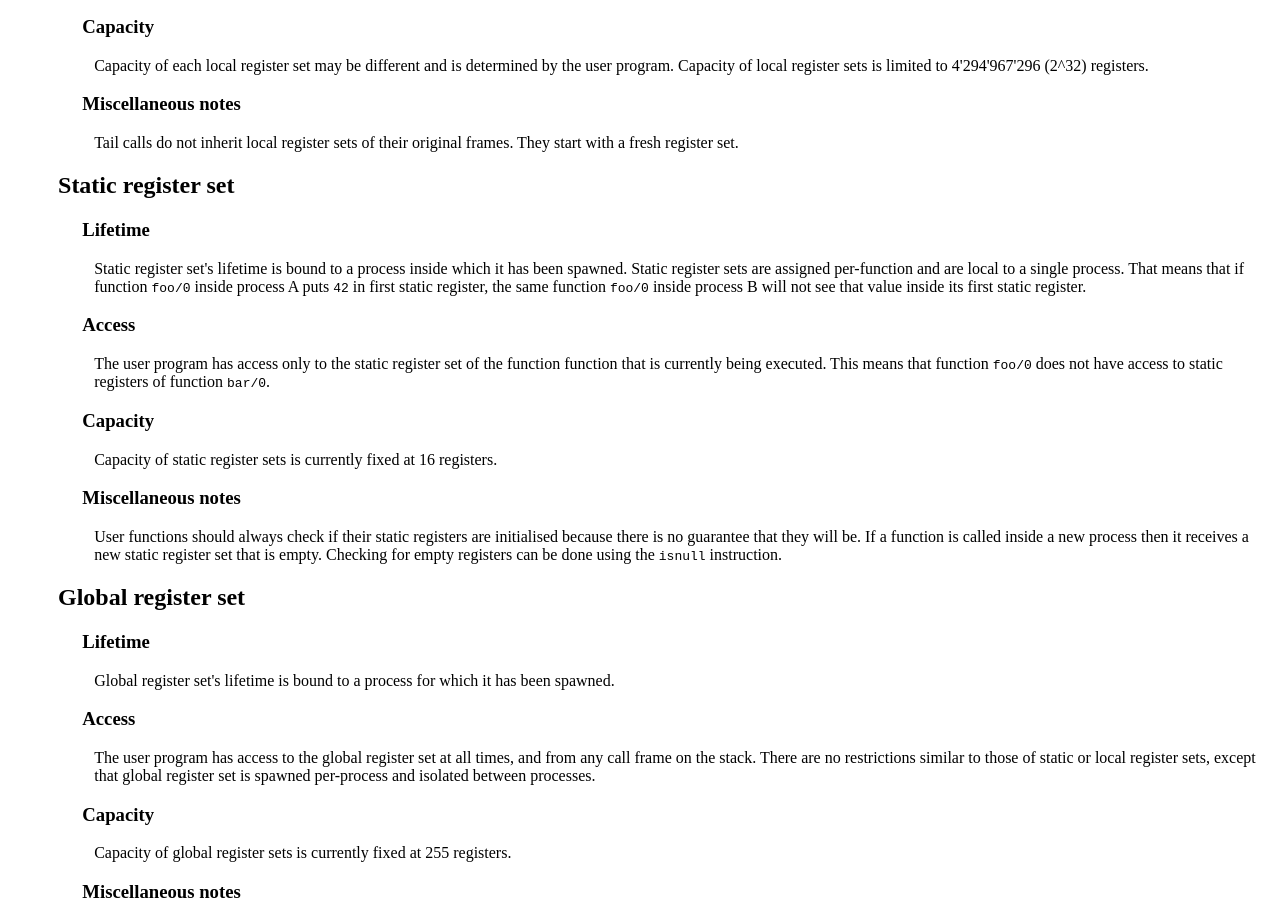
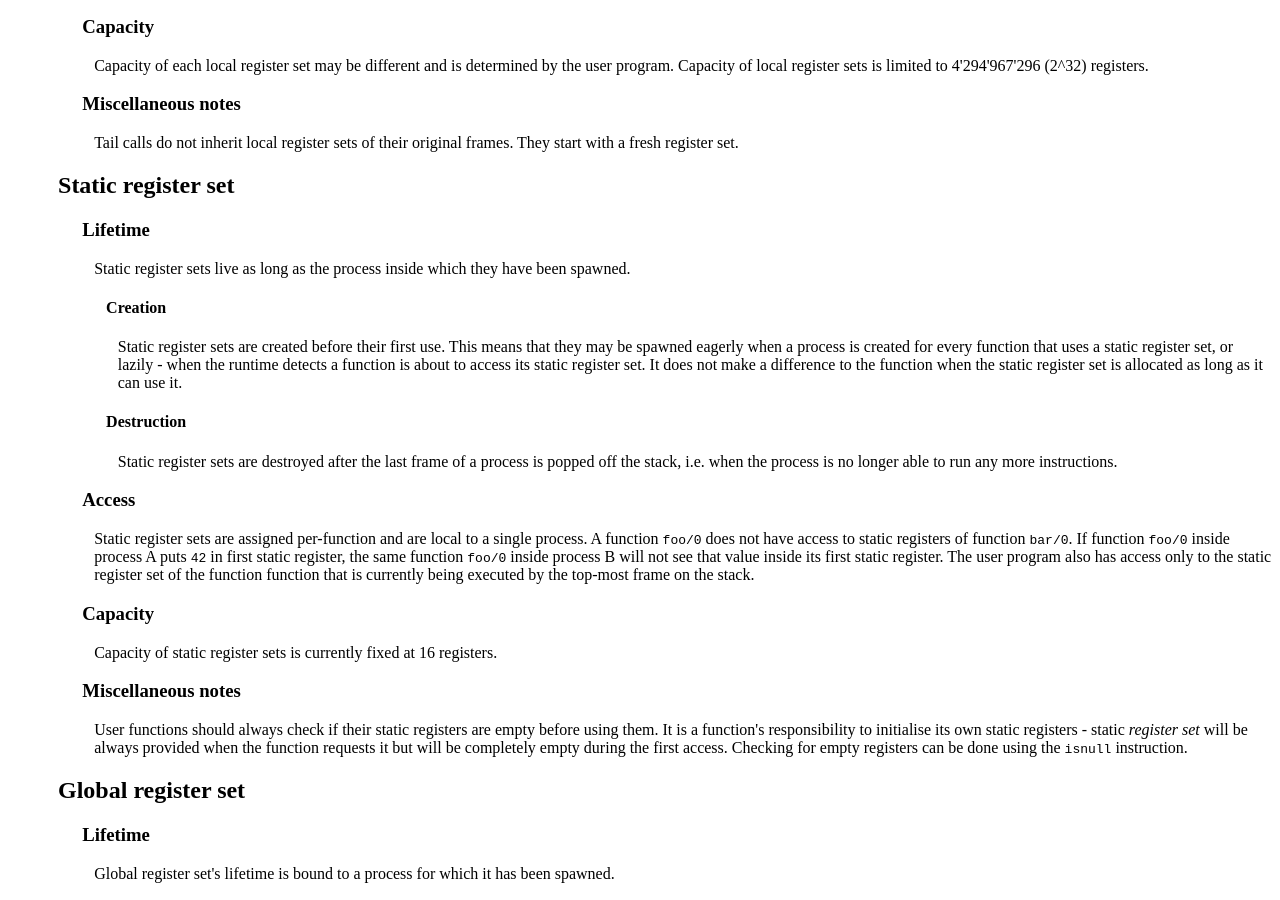
Before and after one commit to marekjm/docs.viuavm.org, a Jekyll site: the page built from model.html, in a window 1280 px wide and 900 px high, scrolled down 1415 px. Built offline with Jekyll 4.4.1, drawn with Linux system fonts in a browser that asks for light colours.

Commit message:
More information about static register sets

```diff
--- a/model.html
+++ b/model.html
@@ -177,19 +177,41 @@ closure %1 foo/0
 
             <section>
                 <h3> Lifetime </h3>
+
                 <p>
-                    Static register set's lifetime is bound to a process inside which it has been spawned.
-                    Static register sets are assigned per-function and are local to a single process.
-                    That means that if function <code>foo/0</code> inside process A puts <code>42</code> in first static register, the
-                    same function <code>foo/0</code> inside process B will not see that value inside its first static register.
+                    Static register sets live as long as the process inside which they have been spawned.
                 </p>
+
+                <section>
+                    <h4>Creation</h4>
+
+                    <p>
+                        Static register sets are created before their first use.
+                        This means that they may be spawned eagerly when a process is created for every function that uses a static register set, or
+                        lazily - when the runtime detects a function is about to access its static register set.
+                        It does not make a difference to the function when the static register set is allocated as long as it can use it.
+                    </p>
+                </section>
+
+                <section>
+                    <h4>Destruction</h4>
+
+                    <p>
+                        Static register sets are destroyed after the last frame of a process is popped off the stack, i.e.
+                        when the process is no longer able to run any more instructions.
+                    </p>
+                </section>
             </section>
 
             <section>
                 <h3> Access </h3>
                 <p>
-                    The user program has access only to the static register set of the function function that is currently being executed.
-                    This means that function <code>foo/0</code> does not have access to static registers of function <code>bar/0</code>.
+                    Static register sets are assigned per-function and are local to a single process.
+                    A function <code>foo/0</code> does not have access to static registers of function <code>bar/0</code>.
+                    If function <code>foo/0</code> inside process A puts <code>42</code> in first static register, the
+                    same function <code>foo/0</code> inside process B will not see that value inside its first static register.
+                    The user program also has access only to the static register set of the function function that is currently being executed
+                    by the top-most frame on the stack.
                 </p>
             </section>
 
@@ -203,9 +225,9 @@ closure %1 foo/0
             <section>
                 <h3> Miscellaneous notes </h3>
                 <p>
-                    User functions should always check if their static registers are initialised because there is no guarantee that
-                    they will be.
-                    If a function is called inside a new process then it receives a new static register set that is empty.
+                    User functions should always check if their static registers are empty before using them.
+                    It is a function's responsibility to initialise its own static registers - static <em>register set</em> will
+                    be always provided when the function requests it but will be completely empty during the first access.
                     Checking for empty registers can be done using the <code>isnull</code> instruction.
                 </p>
             </section>
```
